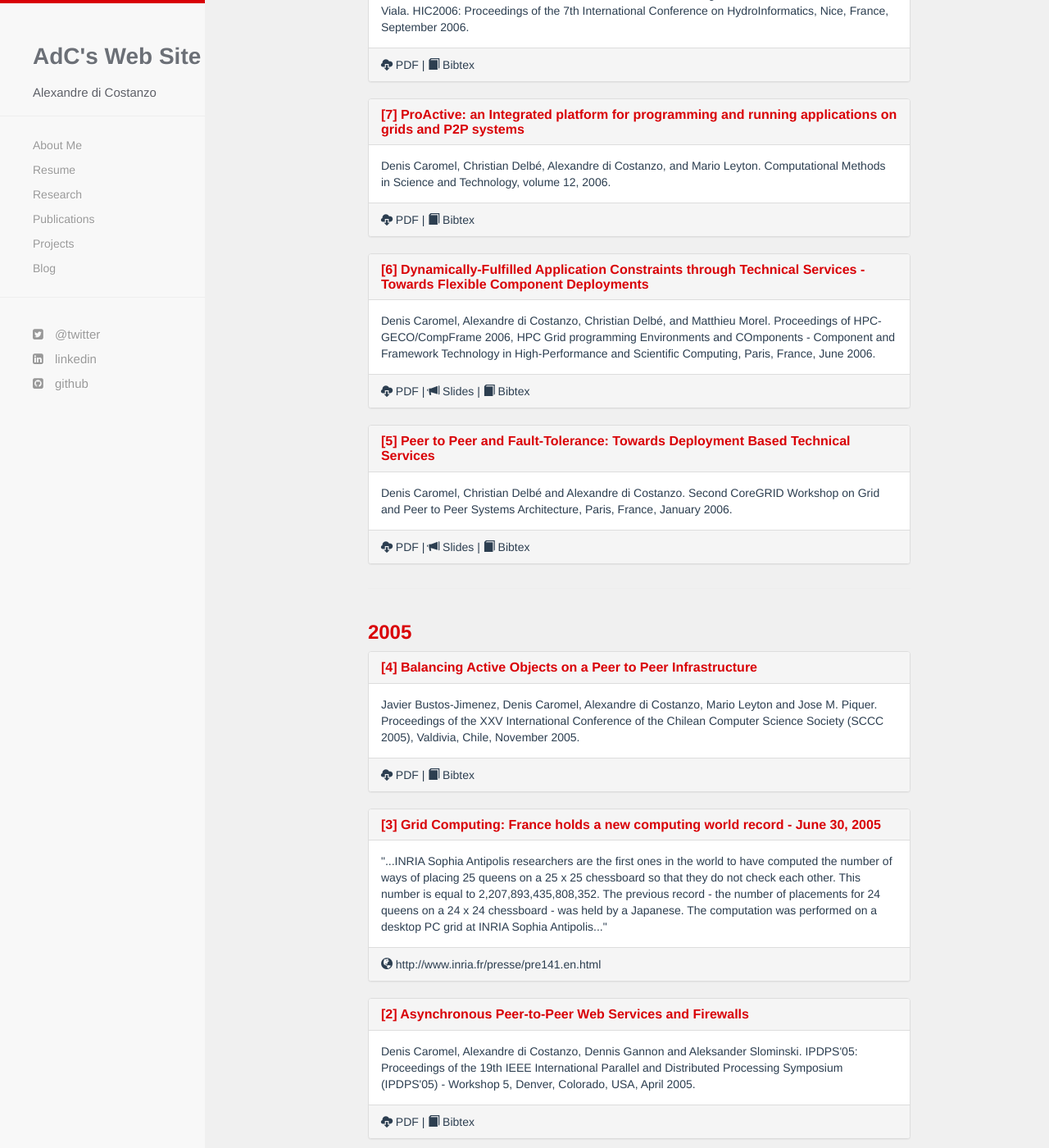
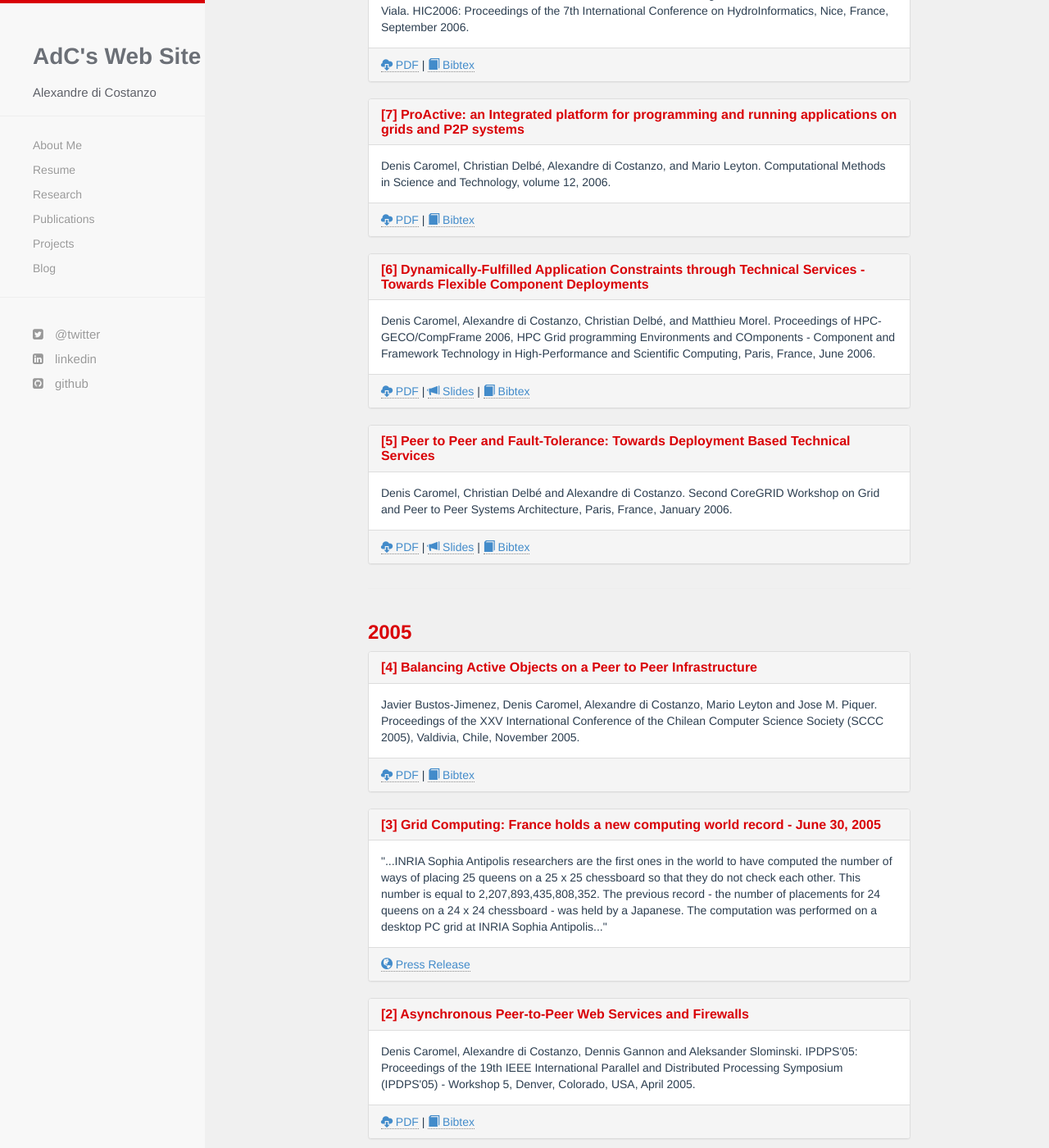
Before and after one commit to thepieuvre/alex, a Jekyll site: the page built from publications.html, in a window 1280 px wide and 1400 px high, scrolled down 2611 px. Shown: the whole window at 82% size. Built offline with Jekyll 4.4.1, drawn with Linux system fonts in a browser that asks for light colours; nearby versions of some CDN libraries; Markdown is read by kramdown in place of the engine named in the settings; some of the changed text lies outside the part shown.

Commit message:
Publications done

```diff
--- a/publications.html
+++ b/publications.html
@@ -19,7 +19,7 @@
         <div class="panel-body">
           Alexandre di Costanzo, Chao Jin, Carlos A. Varela, and Rajkumar Buyya. in Proceedings of the 5th IEEE International Conference on e-Science, Oxford, U.K., December 2009.
         </div>
-        <div class="panel-footer"><a href="{{ site.baseurl }}/data/"><span class="glyphicon glyphicon-cloud-download"></span> PDF</a> | <span class="glyphicon glyphicon-book"></span> Bibtex</div>
+        <div class="panel-footer"><a href="{{ site.baseurl }}/data/escience.pdf"><span class="glyphicon glyphicon-cloud-download"></span> PDF</a>  | <a href="{{ site.baseurl }}/data/escience.bib"><span class="glyphicon glyphicon-book"></span> Bibtex</a> </div>
       </div>
       <div class="panel panel-default">
         <div class="panel-heading">
@@ -28,7 +28,7 @@
         <div class="panel-body">
       Alexandre di Costanzo, Marcos Dias de Assunção, and Rajkumar Buyya. IEEE Internet Computing, vol. 13, no. 5, pp. 24-33, Sep./Oct. 2009, doi:10.1109/MIC.2009.108.
         </div>
-        <div class="panel-footer"><span class="glyphicon glyphicon-cloud-download"></span> PDF | <span class="glyphicon glyphicon-book"></span> Bibtex</div>
+        <div class="panel-footer"><a href="{{ site.baseurl }}/data/IG_CloudMagazine.pdf"><span class="glyphicon glyphicon-cloud-download"></span> PDF</a>  | <a href="{{ site.baseurl }}/data/internetcomputing.bib"><span class="glyphicon glyphicon-book"></span> Bibtex</a> | <a href="http://doi.ieeecomputersociety.org/10.1109/MIC.2009.108"><span class="glyphicon glyphicon-globe"></span> Web</a> </div>
       </div>
       <div class="panel panel-default">
         <div class="panel-heading">
@@ -37,7 +37,7 @@
         <div class="panel-body">
       Marcos Dias de Assunção, Alexandre di Costanzo, and Rajkumar Buyya. In Proceedings of the 18th IEEE International Symposium on High Performance Distributed Computing (HPDC 2009), Munich, Germany, June 2009.
         </div>
-        <div class="panel-footer"><span class="glyphicon glyphicon-cloud-download"></span> PDF | <span class="glyphicon glyphicon-book"></span> Bibtex</div>
+        <div class="panel-footer"><a href="http://buyya.com/papers/Cloud-HPDC2009.pdf"><span class="glyphicon glyphicon-cloud-download"></span> PDF</a>  | <a href="{{ site.baseurl }}/data/hpdc09.bib"><span class="glyphicon glyphicon-book"></span> Bibtex</a> </div>
       </div>
     </div>
 
@@ -50,7 +50,7 @@
         <div class="panel-body">
       Nadia Ranaldo, Giancarlo Tretola, Eugenio Zimeo, Natalia Currle-Linde, Wasseim AL Zouabi, Oliver Mangold, Michael Resch, Denis Caromel, Alexandre di Costanzo, Christian Delbé, Johann Fradj, Mario Leyton, and Jean-Luc Scheefer. Technical Report TR-0155, Institute on Programming Model, CoreGRID - Network of Excellence, July 2008.
         </div>
-        <div class="panel-footer"><span class="glyphicon glyphicon-cloud-download"></span> PDF | <span class="glyphicon glyphicon-book"></span> Bibtex</div>
+        <div class="panel-footer"><a href="{{ site.baseurl }}/data/tr-0155.pdf"><span class="glyphicon glyphicon-cloud-download"></span> PDF</a>  | <a href="{{ site.baseurl }}/data/Publication_1357.bib"><span class="glyphicon glyphicon-book"></span> Bibtex</a> </div>
       </div>
       <div class="panel panel-default">
         <div class="panel-heading">
@@ -59,7 +59,7 @@
         <div class="panel-body">
       Nadia Ranaldo, Giancarlo Tretola, Eugenio Zimeo, Natalia Currle-Linde, Wasseim AL Zouabi, Oliver Mangold, Michael Resch, Denis Caromel, Alexandre di Costanzo, Christian Delbé, Johann Fradj, Mario Leyton, and Jean-Luc Scheefer. Poster in CoreGRID Integration Workshop 2008, Hersonissos-Crete, Greece, April 2008.
         </div>
-        <div class="panel-footer"><span class="glyphicon glyphicon-cloud-download"></span> PDF | <span class="glyphicon glyphicon-book"></span> Bibtex</div>
+        <div class="panel-footer"><a href="{{ site.baseurl }}/data/poster.pdf"><span class="glyphicon glyphicon-cloud-download"></span> PDF</a>  | <a href="{{ site.baseurl }}/data/citation.bib"><span class="glyphicon glyphicon-book"></span> Bibtex</a> </div>
       </div>
     </div>
 
@@ -73,7 +73,7 @@
       <div class="panel-body">
     Denis Caromel, Alexandre di Costanzo, Laurent Baudel, Satoshi Matsuoka. Proceedings of the HiPC'07 - International Conference on high Performance Computing, Goa, India, December 2007.
       </div>
-      <div class="panel-footer"><span class="glyphicon glyphicon-cloud-download"></span> PDF | <span class="glyphicon glyphicon-bullhorn"></span> Slides | <span class="glyphicon glyphicon-book"></span> Bibtex</div>
+      <div class="panel-footer"><a href="{{ site.baseurl }}/data/hipc.pdf"><span class="glyphicon glyphicon-cloud-download"></span> PDF</a>  | <a href="{{ site.baseurl }}/data/HIPC07.pdf"><span class="glyphicon glyphicon-bullhorn"></span> Slides</a>  | <a href="{{ site.baseurl }}/data/hipc.bib"><span class="glyphicon glyphicon-book"></span> Bibtex</a> </div>
     </div>
     <div class="panel panel-default">
       <div class="panel-heading">
@@ -82,7 +82,7 @@
       </div>
       <div class="panel-body">
 Alexandre di Costanzo. Ph.D. thesis, University of Nice Sophia Antipolis, France, October 2007.      </div>
-      <div class="panel-footer"><span class="glyphicon glyphicon-cloud-download"></span> PDF | <span class="glyphicon glyphicon-bullhorn"></span> Slides | <span class="glyphicon glyphicon-book"></span> Bibtex</div>
+      <div class="panel-footer"><a href="{{ site.baseurl }}/data/thesis.pdf"><span class="glyphicon glyphicon-cloud-download"></span> PDF</a>  | <a href="{{ site.baseurl }}/data/Defense.pdf"><span class="glyphicon glyphicon-bullhorn"></span> Slides</a>  | <a href="{{ site.baseurl }}/data/phd_thesis.bib"><span class="glyphicon glyphicon-book"></span> Bibtex</a> </div>
     </div>
     <div class="panel panel-default">
       <div class="panel-heading">
@@ -92,7 +92,7 @@
       <div class="panel-body">
     Françoise Baude, Denis Caromel, Alexandre di Costanzo, Chirstian Delbé, and Mario Leyton. Invited paper in workshop on Large-Scale and Volatile Desktop Grids (PCGrid 2007), Long Beach, California USA, March 2007.
       </div>
-      <div class="panel-footer"><span class="glyphicon glyphicon-cloud-download"></span> PDF | <span class="glyphicon glyphicon-book"></span> Bibtex</div>
+      <div class="panel-footer"><a href="{{ site.baseurl }}/data/pcgrid07-camera-ready.pdf"><span class="glyphicon glyphicon-cloud-download"></span> PDF</a>  | <a href="{{ site.baseurl }}/data/pcgrid07-cameera-ready.bib"><span class="glyphicon glyphicon-book"></span> Bibtex</a> </div>
     </div>
     <div class="panel panel-default">
       <div class="panel-heading">
@@ -102,7 +102,7 @@
       <div class="panel-body">
     Denis Caromel, Alexandre di Costanzo, and Clément Mathieu. Parallel Computing Journal on Large Scale Grid, 2007.
       </div>
-      <div class="panel-footer"><span class="glyphicon glyphicon-cloud-download"></span> PDF | <span class="glyphicon glyphicon-book"></span> Bibtex</div>
+      <div class="panel-footer"><a href="{{ site.baseurl }}/data/JournalPARCO2007.pdf"><span class="glyphicon glyphicon-cloud-download"></span> PDF</a>  | <a href="{{ site.baseurl }}/data/JournalPARCO2007.bib"><span class="glyphicon glyphicon-book"></span> Bibtex</a> </div>
     </div>
     <div class="panel panel-default">
       <div class="panel-heading">
@@ -111,7 +111,7 @@
       <div class="panel-body">
     Denis Caromel, Alexandre di Costanzo, and Christian Delbé. Future Generation Computer Systems, 2007.
       </div>
-      <div class="panel-footer"><span class="glyphicon glyphicon-cloud-download"></span> PDF | <span class="glyphicon glyphicon-book"></span> Bibtex</div>
+      <div class="panel-footer"><a href="{{ site.baseurl }}/data/fgcs.pdf"><span class="glyphicon glyphicon-cloud-download"></span> PDF</a>  | <a href="{{ site.baseurl }}/data/fgcs.bib"><span class="glyphicon glyphicon-book"></span> Bibtex</a> </div>
     </div>
   </div>
 
@@ -125,7 +125,7 @@
       <div class="panel-body">
     Denis Caromel, Vincent Cavé, Alexandre di Costanzo, Céline Brignolles, Bruno Grawitz, and Yann Viala. HIC2006: Proceedings of the 7th International Conference on HydroInformatics, Nice, France, September 2006.
       </div>
-      <div class="panel-footer"><span class="glyphicon glyphicon-cloud-download"></span> PDF | <span class="glyphicon glyphicon-book"></span> Bibtex</div>
+      <div class="panel-footer"><a href="{{ site.baseurl }}/data/hic2006.pdf"><span class="glyphicon glyphicon-cloud-download"></span> PDF</a>  | <a href="{{ site.baseurl }}/data/hic2006.bib"><span class="glyphicon glyphicon-book"></span> Bibtex</a> </div>
     </div>
       <div class="panel panel-default">
         <div class="panel-heading">
@@ -134,7 +134,7 @@
         <div class="panel-body">
       Denis Caromel, Christian Delbé, Alexandre di Costanzo, and Mario Leyton. Computational Methods in Science and Technology, volume 12, 2006.
         </div>
-        <div class="panel-footer"><span class="glyphicon glyphicon-cloud-download"></span> PDF | <span class="glyphicon glyphicon-book"></span> Bibtex</div>
+        <div class="panel-footer"><a href="{{ site.baseurl }}/data/JournalCmst2006.pdf"><span class="glyphicon glyphicon-cloud-download"></span> PDF</a>  | <a href="{{ site.baseurl }}/data/JournalCmst2006.bib"><span class="glyphicon glyphicon-book"></span> Bibtex</a> </div>
       </div>
         <div class="panel panel-default">
           <div class="panel-heading">
@@ -143,7 +143,7 @@
           <div class="panel-body">
         Denis Caromel, Alexandre di Costanzo, Christian Delbé, and Matthieu Morel. Proceedings of HPC-GECO/CompFrame 2006, HPC Grid programming Environments and COmponents - Component and Framework Technology in High-Performance and Scientific Computing, Paris, France, June 2006.
           </div>
-          <div class="panel-footer"><span class="glyphicon glyphicon-cloud-download"></span> PDF | <span class="glyphicon glyphicon-bullhorn"></span> Slides | <span class="glyphicon glyphicon-book"></span> Bibtex</div>
+          <div class="panel-footer"><a href="{{ site.baseurl }}/data/compframe2006.pdf"><span class="glyphicon glyphicon-cloud-download"></span> PDF</a>  | <a href="{{ site.baseurl }}/data/Compframe_keynote.pdf"><span class="glyphicon glyphicon-bullhorn"></span> Slides</a>  | <a href="{{ site.baseurl }}/data/compframe2006.bib"><span class="glyphicon glyphicon-book"></span> Bibtex</a> </div>
         </div>
           <div class="panel panel-default">
             <div class="panel-heading">
@@ -152,7 +152,7 @@
             <div class="panel-body">
           Denis Caromel, Christian Delbé and Alexandre di Costanzo. Second CoreGRID Workshop on Grid and Peer to Peer Systems Architecture, Paris, France, January 2006.
             </div>
-            <div class="panel-footer"><span class="glyphicon glyphicon-cloud-download"></span> PDF | <span class="glyphicon glyphicon-bullhorn"></span> Slides | <span class="glyphicon glyphicon-book"></span> Bibtex</div>
+            <div class="panel-footer"><a href="{{ site.baseurl }}/data/PeerToPeerAndFaultToleranceTowardsDeploymentBasedTechnicalServices.pdf"><span class="glyphicon glyphicon-cloud-download"></span> PDF</a>  | <a href="{{ site.baseurl }}/data/wp4_v1.pdf"><span class="glyphicon glyphicon-bullhorn"></span> Slides</a>  | <a href="{{ site.baseurl }}/data/PeerToPeerAndFaultToleranceTowardsDeploymentBasedTechnicalServices.bib"><span class="glyphicon glyphicon-book"></span> Bibtex</a> </div>
           </div>
   </div>
 
@@ -165,7 +165,7 @@
   <div class="panel-body">
 Javier Bustos-Jimenez, Denis Caromel, Alexandre di Costanzo, Mario Leyton and Jose M. Piquer. Proceedings of the XXV International Conference of the Chilean Computer Science Society (SCCC 2005), Valdivia, Chile, November 2005.
   </div>
-  <div class="panel-footer"><span class="glyphicon glyphicon-cloud-download"></span> PDF | <span class="glyphicon glyphicon-book"></span> Bibtex</div>
+  <div class="panel-footer"><a href="{{ site.baseurl }}/data/BalancingActiveObjectsonaPeertoPeerInfrastructure.pdf"><span class="glyphicon glyphicon-cloud-download"></span> PDF</a>  | <a href="{{ site.baseurl }}/data/BalancingActiveObjectsonaPeertoPeerInfrastructure.bib"><span class="glyphicon glyphicon-book"></span> Bibtex</a> </div>
 </div>
 <div class="panel panel-default">
   <div class="panel-heading">
@@ -174,7 +174,7 @@
   <div class="panel-body">
 "...INRIA Sophia Antipolis researchers are the first ones in the world to have computed the number of ways of placing 25 queens on a 25 x 25 chessboard so that they do not check each other. This number is equal to 2,207,893,435,808,352. The previous record - the number of placements for 24 queens on a 24 x 24 chessboard - was held by a Japanese. The computation was performed on a desktop PC grid at INRIA Sophia Antipolis..."
   </div>
-  <div class="panel-footer"><span class="glyphicon glyphicon-globe"></span> http://www.inria.fr/presse/pre141.en.html
+  <div class="panel-footer"><a href="http://www.inria.fr/presse/pre141.en.html"><span class="glyphicon glyphicon-globe"></span> Press Release</a>
 </div>
 </div>
 <div class="panel panel-default">
@@ -184,7 +184,7 @@
   <div class="panel-body">
 Denis Caromel, Alexandre di Costanzo, Dennis Gannon and Aleksander Slominski. IPDPS'05: Proceedings of the 19th IEEE International Parallel and Distributed Processing Symposium (IPDPS'05) - Workshop 5, Denver, Colorado, USA, April 2005.
   </div>
-  <div class="panel-footer"><span class="glyphicon glyphicon-cloud-download"></span> PDF | <span class="glyphicon glyphicon-book"></span> Bibtex</div>
+  <div class="panel-footer"><a href="{{ site.baseurl }}/data/Firewalls.pdf"><span class="glyphicon glyphicon-cloud-download"></span> PDF</a>  | <a href="{{ site.baseurl }}/data/Firewalls.bib"><span class="glyphicon glyphicon-book"></span> Bibtex</a> </div>
 </div>
     </div>
 
@@ -197,7 +197,7 @@
       <div class="panel-body">
     Alexandre di Costanzo. Master report (DEA Networking & Distributed Systems), University of Nice Sophia Antipolis, France, June 2004.
       </div>
-      <div class="panel-footer"><span class="glyphicon glyphicon-cloud-download"></span> PDF | <span class="glyphicon glyphicon-bullhorn"></span> Slides | <span class="glyphicon glyphicon-book"></span> Bibtex</div>
+      <div class="panel-footer"><a href="{{ site.baseurl }}/data/dea_rsd.pdf"><span class="glyphicon glyphicon-cloud-download"></span> PDF</a>  | <a href="{{ site.baseurl }}/data/adicosta_deaP2P_US.pdf"><span class="glyphicon glyphicon-bullhorn"></span> Slides</a>  | <a href="{{ site.baseurl }}/data/dea_rsd.bib"><span class="glyphicon glyphicon-book"></span> Bibtex</a> </div>
     </div>
   </div>
 
```
Also changed, not shown: data/Firewall.bib (deleted, +0 -11 lines), data/escience.bib (added, +9 -0 lines), 3 other files.
